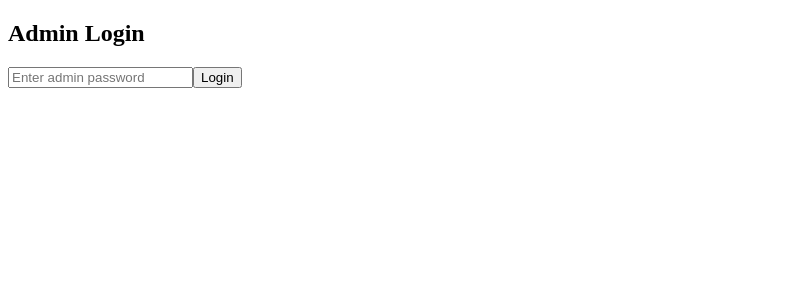
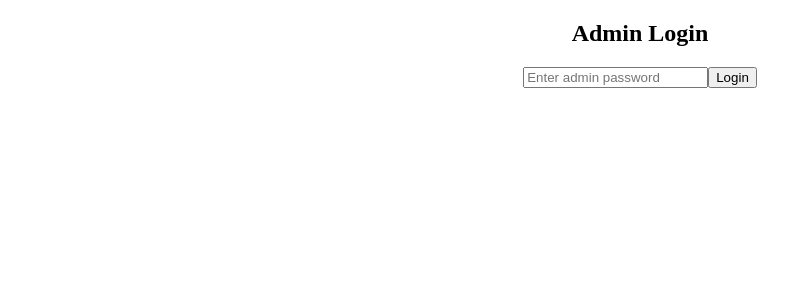
Before and after one commit to Holfve1/LAH-register, a React (Vite) app in the folder Client/: page / in a window 1280 px wide. Shown: the top 300 px of the page, without its empty margins (0-812 px from the left). Built offline with nearby package versions, Linux system fonts and the light colour scheme; no server answers; the HTML template or start-up script is replaced by a standard one.

Commit message:
created basic css for app

```diff
--- /dev/null
+++ b/Client/src/App.css
@@ -0,0 +1,4 @@
+#root {
+  margin: 0 auto;
+  text-align: center;
+}
--- a/Client/src/App.jsx
+++ b/Client/src/App.jsx
@@ -1,4 +1,5 @@
 import { createBrowserRouter, RouterProvider } from "react-router-dom";
+import "./App.css";
 
 
 import { LoginPage } from "./pages/LoginPage";
```
